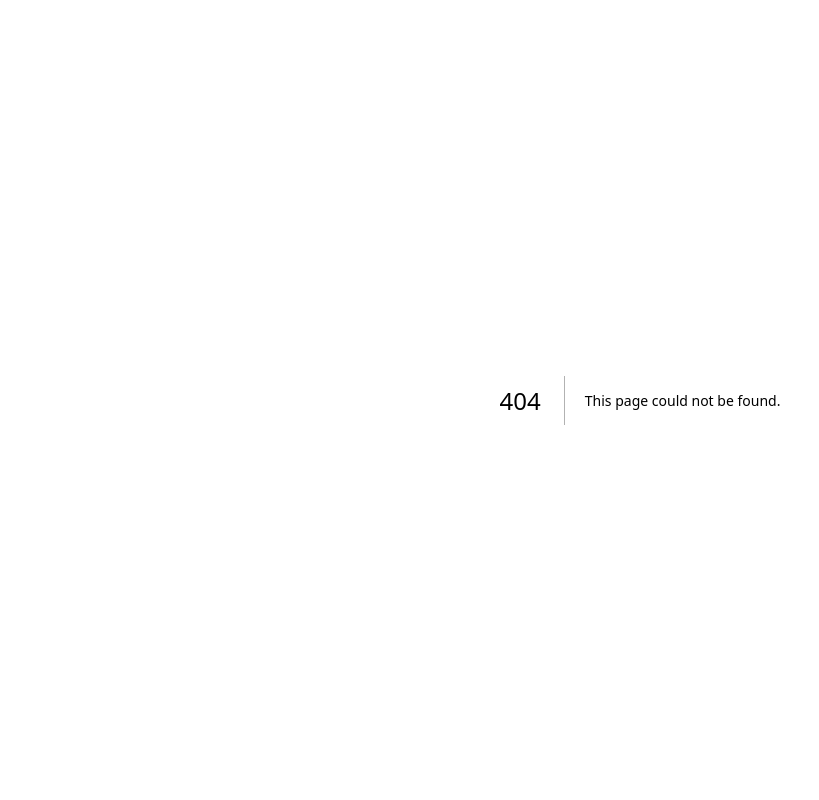
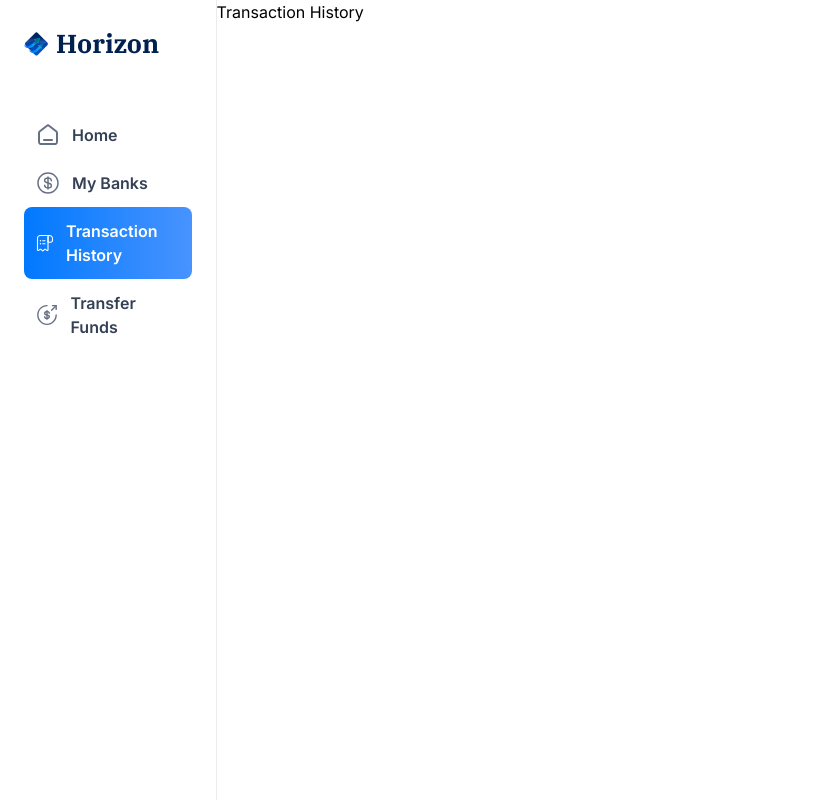
Before and after one commit to kdara20/bank, a Next.js app: page /transaction-history in a window 1280 px wide. Before the commit this address had no page. Shown: the whole page, without its empty margins (0-819 px from the left). Built offline with nearby package versions, Linux system fonts and the light colour scheme.

Commit message:
Implement complete layout

```diff
--- /dev/null
+++ b/app/(root)/my-banks/page.tsx
@@ -0,0 +1,7 @@
+import React from "react";
+
+const MyBanks = () => {
+  return <div>My Banks</div>;
+};
+
+export default MyBanks;
--- /dev/null
+++ b/app/(root)/payment-transfer/page.tsx
@@ -0,0 +1,7 @@
+import React from "react";
+
+const Transfer = () => {
+  return <div>Transfer Fund</div>;
+};
+
+export default Transfer;
--- /dev/null
+++ b/app/(root)/transaction-history/page.tsx
@@ -0,0 +1,7 @@
+import React from "react";
+
+const TransactionHistory = () => {
+  return <div>Transaction History</div>;
+};
+
+export default TransactionHistory;
--- a/components/BankCard.tsx
+++ b/components/BankCard.tsx
@@ -54,4 +54,3 @@
 };
 
 export default BankCard;
-BankCard;
--- a/components/RightSidebar.tsx
+++ b/components/RightSidebar.tsx
@@ -59,4 +59,3 @@
 };
 
 export default RightSidebar;
-RightSidebar;
```
